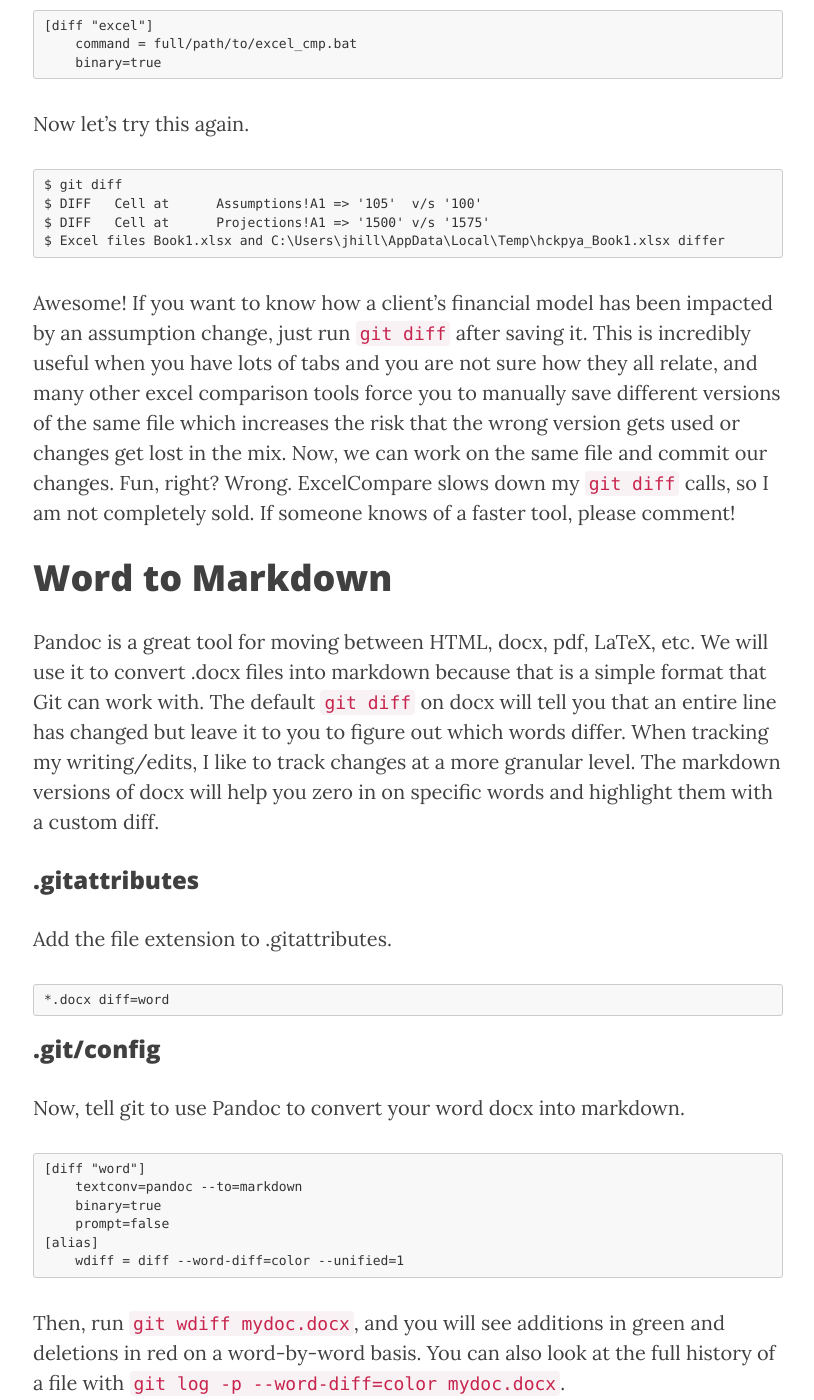
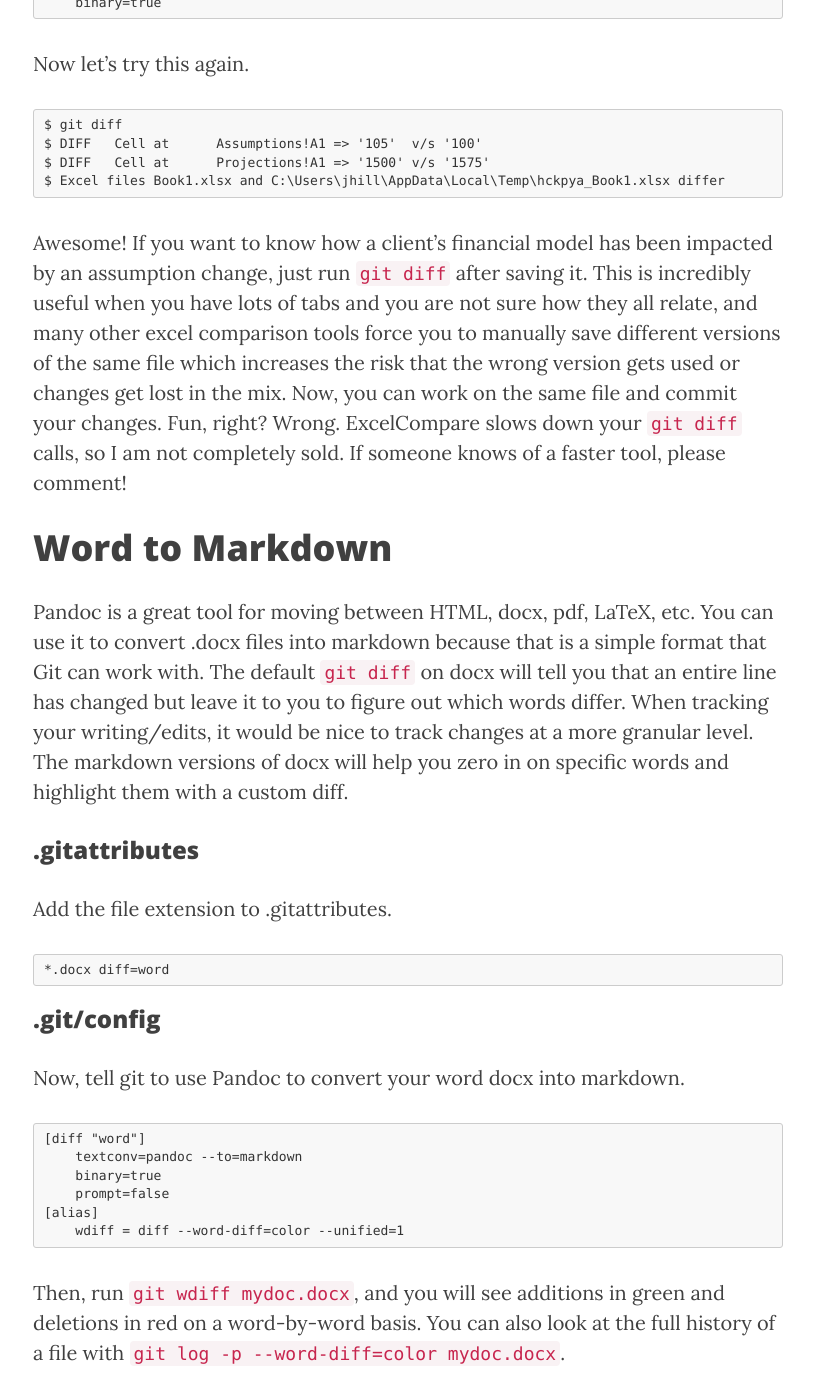
Before and after one commit to ficonsulting/filabs, a Jekyll site: the page built from _posts/2017-06-23-MSOfficeGit.markdown, in a window 1280 px wide and 1400 px high, scrolled down 3249 px. Shown: the whole window, without its empty margins (232-1046 px from the left). Built offline with Jekyll 4.4.1, drawn with Linux system fonts in a browser that asks for light colours; nearby versions of some CDN libraries; comment, search, counter and statistics services are not loaded; some of the changed text lies outside the part shown.

Commit message:
minor updates to wording of MS Office & Git post

```diff
--- a/_posts/2017-06-23-MSOfficeGit.markdown
+++ b/_posts/2017-06-23-MSOfficeGit.markdown
@@ -9,9 +9,9 @@ header-img: "img/msofficegit.jpg"
 permalink: /:title
 ---
 
-This is a tutorial on how to configure Git to manage Microsoft Office files. It'll cover docx, xls, xlsm, xlsx, and pptx. We hope that it will give you a sense for how to customize Git to meet your needs, especially if you find it difficult to track what has changed in your Microsoft Office files.
+This is a tutorial on how to configure Git to manage Microsoft Office files. It'll cover docx, xls, xlsm, xlsx, and pptx. I hope that it will give you a sense for how to customize Git to meet your needs, especially if you find it difficult to track what has changed in your Microsoft Office files.
 
-Microsoft Office products are often frustrating for developers and data scientists to work with. They are messy zipped collections of xml that behave in strange ways, change your data, and pose a risk to the reproducibility of your work. If you have added ".zip" to the end of a Microsoft Office file, sorry. There is nothing useful in there. If you change one cell of a moderately complicated financial model, it will impact literally dozens of files under the hood, so tracking the xml in Git is not very informative. All we want to know is `Assumptions!A1 100 -> 105` and `Projections!A1 1500 -> 1575`.
+Microsoft Office products are often frustrating for developers and data scientists to work with. They are messy zipped collections of xml that behave in strange ways, change your data, and pose a risk to the reproducibility of your work. If you have added ".zip" to the end of a Microsoft Office file, sorry. There is nothing useful in there. If you change one cell of a moderately complicated financial model, it will impact literally dozens of files under the hood, so tracking the xml in Git is not very informative. All you want to know is `Assumptions!A1 100 -> 105` and `Projections!A1 1500 -> 1575`.
 
 This type of information is incredibly useful from an auditing, risk, and reproducibility standpoint. Unlike Sharepoint which tracks check-in and check-out activity, Git gives a complete history of line-by-line changes. You don't need to open every version of a file to determine how/when something changed. You can call `git diff` or query the Git log to answer many of your questions. Git also encourages a much more expressive account of how and why things have changed through commit messages. This ensures that your work is reproducible and auditable. Future you will be grateful. Plus, Git is fun. It saves you time (in the long run) and helps you manage risk, so you can relax a bit while you work with Microsoft Office files that change in unexpected ways.
 
@@ -23,17 +23,16 @@ The world of Git without Microsoft Office is a much simpler place. You can colla
 
 ![cake](https://avatars0.githubusercontent.com/u/262532?v=3&s=400)
 
-[na-ka-na](https://github.com/na-ka-na), A.K.A. Sanchay Harneja, is the author of [ExcelCompare](https://github.com/na-ka-na/ExcelCompare), a command-line tool for diffing Excel workbooks. If we tell Git to run it as a custom `diff` tool, Git will crack open the binary with ExcelCompare. This is much better than the default message:
+[na-ka-na](https://github.com/na-ka-na), A.K.A. Sanchay Harneja, is the author of [ExcelCompare](https://github.com/na-ka-na/ExcelCompare), a command-line tool for diffing Excel workbooks. If you tell Git to run it as a custom `diff` tool, Git will crack open the binary with ExcelCompare. This is much better than the default message:
 
 {% highlight git %}
 $ git diff
 $ Binary files a/Book1.xlsx and b/Book1.xlsx differ
 {% endhighlight %}
-Not helpful.
 
 First, [download](https://github.com/na-ka-na/ExcelCompare/releases) ExcelCompare. Place it in a path **without** spaces. You can escape spaces from Git commands, but no spaces in the path will just make your life easier. I put it in the root directory of my Git repo.
 
-Next, update your .git/config and .gitattributes files to run a custom command on Excel files when running `git diff`. Git looks in .gitattributes for rules to apply its configuration, and we need to tell it to use the "excel" method on files with xls, xlsx and xlsm file extensions. Then in .git/config, we tell Git what the "excel" method is.
+Next, update your .git/config and .gitattributes files to run a custom command on Excel files when running `git diff`. Git looks in .gitattributes for rules to apply its configuration, and you need to tell it to use the "excel" method on files with xls, xlsx and xlsm file extensions. Then in .git/config, you tell Git what the "excel" method is.
 
 ### .gitattributes
 If you don't have a .gitattributes file in your repo's root directory, create one with your favorite text editor. I'm a fan of NotePad++. Add these file extensions.
@@ -60,10 +59,10 @@ $ DIFF   Cell at      Projections!A1 => '1500' v/s '1575'
 $ Excel files Book1.xlsx and C:\Users\jhill\AppData\Local\Temp\hckpya_Book1.xlsx differ
 {% endhighlight %}
 
-Awesome! If you want to know how a client's financial model has been impacted by an assumption change, just run `git diff` after saving it. This is incredibly useful when you have lots of tabs and you are not sure how they all relate, and many other excel comparison tools force you to manually save different versions of the same file which increases the risk that the wrong version gets used or changes get lost in the mix. Now, we can work on the same file and commit our changes. Fun, right? Wrong. ExcelCompare slows down my `git diff` calls, so I am not completely sold. If someone knows of a faster tool, please comment!
+Awesome! If you want to know how a client's financial model has been impacted by an assumption change, just run `git diff` after saving it. This is incredibly useful when you have lots of tabs and you are not sure how they all relate, and many other excel comparison tools force you to manually save different versions of the same file which increases the risk that the wrong version gets used or changes get lost in the mix. Now, you can work on the same file and commit your changes. Fun, right? Wrong. ExcelCompare slows down your `git diff` calls, so I am not completely sold. If someone knows of a faster tool, please comment!
 
 # Word to Markdown
-Pandoc is a great tool for moving between HTML, docx, pdf, LaTeX, etc. We will use it to convert .docx files into markdown because that is a simple format that Git can work with. The default `git diff` on docx will tell you that an entire line has changed but leave it to you to figure out which words differ. When tracking my writing/edits, I like to track changes at a more granular level. The markdown versions of docx will help you zero in on specific words and highlight them with a custom diff.
+Pandoc is a great tool for moving between HTML, docx, pdf, LaTeX, etc. You can use it to convert .docx files into markdown because that is a simple format that Git can work with. The default `git diff` on docx will tell you that an entire line has changed but leave it to you to figure out which words differ. When tracking your writing/edits, it would be nice to track changes at a more granular level. The markdown versions of docx will help you zero in on specific words and highlight them with a custom diff.
 
 ### .gitattributes
 Add the file extension to .gitattributes.
@@ -126,7 +125,7 @@ Now, tell git to use the Python script to convert your presentation into text.
     binary=true
 {% endhighlight %}
 
-This will give you a dictionary comparison of your Power Point presentation's text, and it works well with the alias `wdiff` we created earlier. Try out `git wdiff MyPres.pptx` to see what has been added or deleted from a presentation.
+This will give you a dictionary comparison of your Power Point presentation's text, and it works well with the alias `wdiff` you created earlier. Try out `git wdiff MyPres.pptx` to see what has been added or deleted from a presentation.
 
 # Conclusion
 Microsoft Office files will find their way into your repos. Now you can dig into your .gitattributes file and .git/config settings to track them appropriately. These instructions are at the repo level, but you can just as easily apply them to your global .gitconfig and make it the default for all projects. If you have questions or comments, please join the discussion below!
```
